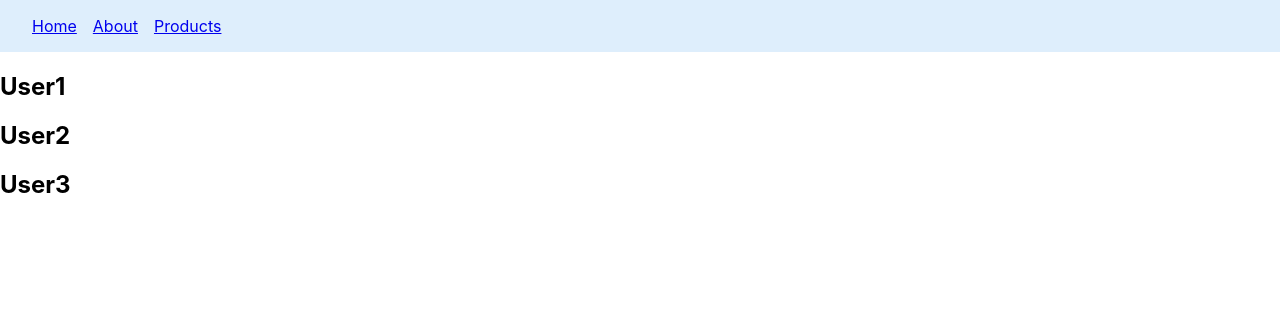
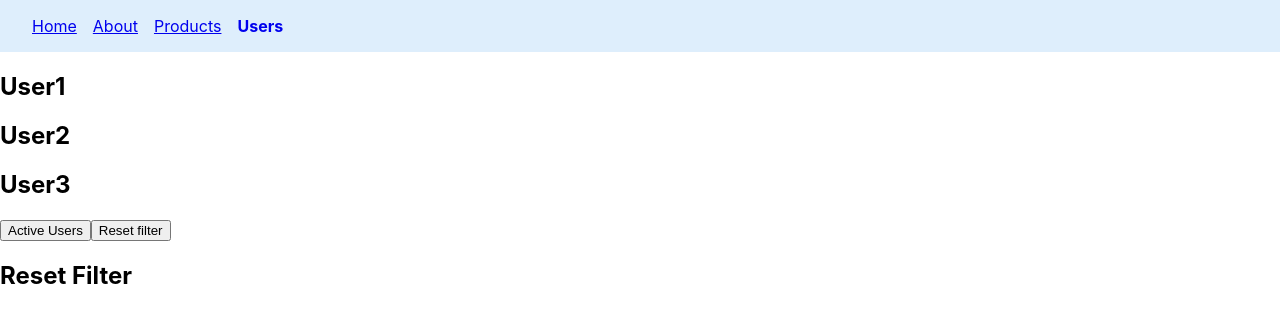
Before and after one commit to Dev-Arun7/React-routers, a React (Create React App) app: page /users in a window 1280 px wide. Shown: the top 322 px of the page. Built offline with nearby package versions, Linux system fonts and the light colour scheme.

Commit message:
v1.70  useparams compleated

```diff
--- a/src/components/Navbar.js
+++ b/src/components/Navbar.js
@@ -7,6 +7,7 @@
                 <NavLink to='/'>Home</NavLink>
                 <NavLink to='/about' >About</NavLink>
                 <NavLink to='/products' >Products</NavLink>
+                <NavLink to='/users' >Users</NavLink>
             </nav>
         </>
     )
--- a/src/components/Users.js
+++ b/src/components/Users.js
@@ -1,10 +1,21 @@
+import { useSearchParams } from 'react-router-dom'
 
 function Users() {
+    const [searchParams, setSearchParams] = useSearchParams()
+    const showActiveUsers = searchParams.get('filter') === 'active'
     return (
         <>
             <h2> User1 </h2>
             <h2> User2 </h2>
             <h2> User3 </h2>
+            <div>
+                <button onClick={() => setSearchParams({ filter: 'active' })} >
+                    Active Users</button>
+                <button onClick={() => setSearchParams({})} >
+                    Reset filter </button>
+            </div>
+            {showActiveUsers ? (<h2> Showing Active Users</h2>) :
+                (<h2> Reset Filter </h2>)}
         </>
     )
 }
```
